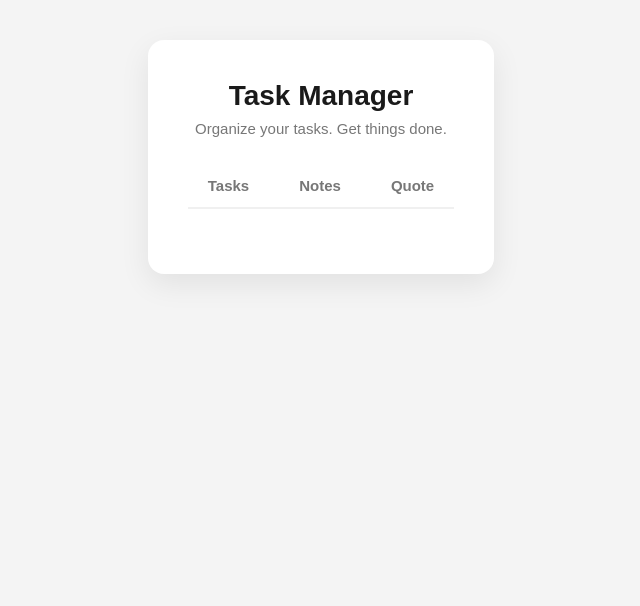
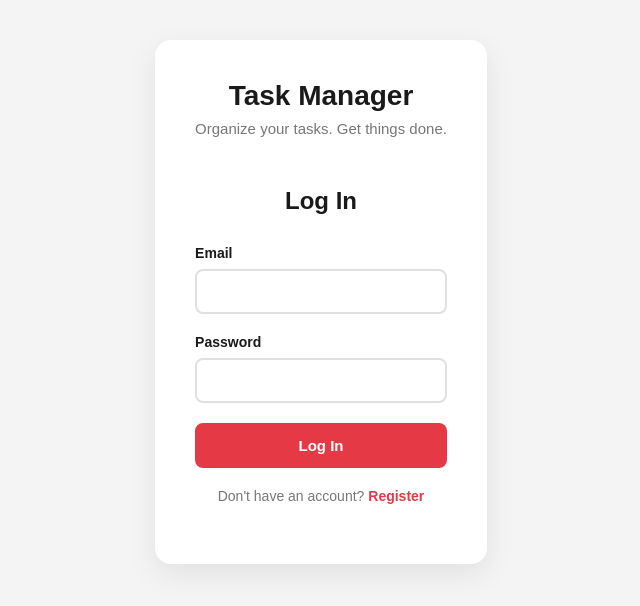
Before and after one commit to profitsylivester-ux/task-manager, a React (Vite) app: page /login in a window 1280 px wide. Shown: the top 606 px of the page, without its empty margins (319-959 px from the left). Built offline with nearby package versions, Linux system fonts and the light colour scheme; no server answers.

Commit message:
Fix auth loading state

```diff
--- a/src/App.jsx
+++ b/src/App.jsx
@@ -1,20 +1,45 @@
-import { Routes, Route, NavLink } from 'react-router-dom'
+import { Routes, Route, NavLink, useNavigate } from 'react-router-dom'
+import { useEffect, useState } from 'react'
 import Header from './components/Header'
 import Footer from './components/Footer'
 import TaskList from './components/TaskList'
 import NotesList from './components/NotesList'
 import QuoteBox from './components/QuoteBox'
+import Login from './pages/Login'
+import Register from './pages/Register'
 
 function App() {
+  const [user, setUser] = useState(null)
+  const [checking, setChecking] = useState(true)
+  const navigate = useNavigate()
+
+  useEffect(() => {
+    const storedUser = localStorage.getItem('user')
+    if (storedUser) {
+      setUser(JSON.parse(storedUser))
+    }
+    setChecking(false)
+  }, [])
+
+  function handleLogout() {
+    localStorage.removeItem('token')
+    localStorage.removeItem('user')
+    setUser(null)
+    navigate('/login')
+  }
+
+  if (checking) {
+    return null
+  }
+
   return (
     <div className="app">
       <Header title="Task Manager" subtitle="Organize your tasks. Get things done." />
 
+      {user && (
+        <>
           <nav className="tab-row">
-        <NavLink
-          to="/"
-          className={({ isActive }) => (isActive ? 'active' : '')}
-        >
+            <NavLink to="/" className={({ isActive }) => (isActive ? 'active' : '')}>
               Tasks
             </NavLink>
             <NavLink
@@ -29,13 +54,22 @@ function App() {
             >
               Quote
             </NavLink>
+            <button className="logout-btn" onClick={handleLogout}>
+              Logout
+            </button>
           </nav>
+
+          <p className="welcome-text">Logged in as {user.email}</p>
+        </>
+      )}
 
       <main>
         <Routes>
-          <Route path="/" element={<TaskList />} />
-          <Route path="/notes" element={<NotesList />} />
-          <Route path="/quote" element={<QuoteBox />} />
+          <Route path="/" element={user ? <TaskList /> : <Login />} />
+          <Route path="/notes" element={user ? <NotesList /> : <Login />} />
+          <Route path="/quote" element={user ? <QuoteBox /> : <Login />} />
+          <Route path="/login" element={<Login />} />
+          <Route path="/register" element={<Register />} />
         </Routes>
       </main>
 
--- a/src/components/NotesList.jsx
+++ b/src/components/NotesList.jsx
@@ -9,11 +9,16 @@ function NotesList() {
   const [editBody, setEditBody] = useState('')
 
   const API_URL = `${import.meta.env.VITE_API_URL.replace('/tasks', '/notes')}`
+  const token = localStorage.getItem('token')
+  const authHeaders = {
+    'Content-Type': 'application/json',
+    Authorization: `Bearer ${token}`,
+  }
 
   useEffect(() => {
     async function loadNotes() {
       try {
-        const response = await fetch(API_URL)
+        const response = await fetch(API_URL, { headers: authHeaders })
         const data = await response.json()
         setNotes(data)
       } catch (error) {
@@ -30,7 +35,7 @@ function NotesList() {
     try {
       const response = await fetch(API_URL, {
         method: 'POST',
-        headers: { 'Content-Type': 'application/json' },
+        headers: authHeaders,
         body: JSON.stringify({ title: newTitle, body: newBody }),
       })
 
@@ -45,7 +50,10 @@ function NotesList() {
 
   async function deleteNote(id) {
     try {
-      await fetch(`${API_URL}/${id}`, { method: 'DELETE' })
+      await fetch(`${API_URL}/${id}`, {
+        method: 'DELETE',
+        headers: authHeaders,
+      })
       setNotes(notes.filter((note) => note._id !== id))
     } catch (error) {
       console.error('Failed to delete note:', error)
@@ -62,7 +70,7 @@ function NotesList() {
     try {
       const response = await fetch(`${API_URL}/${editingId}`, {
         method: 'PUT',
-        headers: { 'Content-Type': 'application/json' },
+        headers: authHeaders,
         body: JSON.stringify({ title: editTitle, body: editBody }),
       })
 
--- a/src/components/TaskList.jsx
+++ b/src/components/TaskList.jsx
@@ -10,11 +10,16 @@ function TaskList() {
   const [editingId, setEditingId] = useState(null)
 
   const API_URL = import.meta.env.VITE_API_URL
+  const token = localStorage.getItem('token')
+  const authHeaders = {
+    'Content-Type': 'application/json',
+    Authorization: `Bearer ${token}`,
+  }
 
   useEffect(() => {
     async function loadTasks() {
       try {
-        const response = await fetch(API_URL)
+        const response = await fetch(API_URL, { headers: authHeaders })
         const data = await response.json()
         setTasks(data)
       } catch (error) {
@@ -76,7 +81,7 @@ function TaskList() {
 
       const response = await fetch(API_URL, {
         method: 'POST',
-        headers: { 'Content-Type': 'application/json' },
+        headers: authHeaders,
         body: JSON.stringify(body),
       })
 
@@ -91,7 +96,10 @@ function TaskList() {
 
   async function deleteTask(id) {
     try {
-      await fetch(`${API_URL}/${id}`, { method: 'DELETE' })
+      await fetch(`${API_URL}/${id}`, {
+        method: 'DELETE',
+        headers: authHeaders,
+      })
       setTasks(tasks.filter((task) => task._id !== id))
     } catch (error) {
       console.error('Failed to delete task:', error)
@@ -105,7 +113,7 @@ function TaskList() {
     try {
       const response = await fetch(`${API_URL}/${id}`, {
         method: 'PUT',
-        headers: { 'Content-Type': 'application/json' },
+        headers: authHeaders,
         body: JSON.stringify({ completed: !task.completed }),
       })
 
@@ -125,7 +133,7 @@ function TaskList() {
     try {
       const response = await fetch(`${API_URL}/${id}`, {
         method: 'PUT',
-        headers: { 'Content-Type': 'application/json' },
+        headers: authHeaders,
         body: JSON.stringify({ title: newTitle.trim() }),
       })
 
--- a/src/index.css
+++ b/src/index.css
@@ -459,3 +459,119 @@ li.overdue {
   font-size: 14px;
   padding: 20px 0;
 }
+
+/* ===== AUTH PAGES ===== */
+.auth-page {
+  display: flex;
+  justify-content: center;
+  padding: 20px 0;
+}
+
+.auth-form {
+  width: 100%;
+  max-width: 400px;
+  display: flex;
+  flex-direction: column;
+  gap: 20px;
+}
+
+.auth-form h1 {
+  font-size: 24px;
+  text-align: center;
+  color: #1a1a1a;
+  margin-bottom: 10px;
+}
+
+.auth-form .form-group {
+  display: flex;
+  flex-direction: column;
+  gap: 8px;
+}
+
+.auth-form label {
+  font-size: 14px;
+  font-weight: 600;
+  color: #1a1a1a;
+}
+
+.auth-form input {
+  padding: 12px 15px;
+  border: 2px solid #e0e0e0;
+  border-radius: 8px;
+  font-size: 15px;
+  font-family: inherit;
+  transition: border-color 0.3s ease, box-shadow 0.3s ease;
+}
+
+.auth-form input:focus {
+  outline: none;
+  border-color: #e63946;
+  box-shadow: 0 0 0 3px rgba(230, 57, 70, 0.1);
+}
+
+.auth-form button {
+  padding: 14px;
+  background-color: #e63946;
+  color: #ffffff;
+  border: none;
+  border-radius: 8px;
+  font-size: 15px;
+  font-weight: 600;
+  cursor: pointer;
+  transition: background-color 0.3s ease, transform 0.3s ease;
+  font-family: inherit;
+}
+
+.auth-form button:hover:not(:disabled) {
+  background-color: #c1121f;
+  transform: translateY(-2px);
+}
+
+.auth-form button:disabled {
+  opacity: 0.6;
+  cursor: not-allowed;
+}
+
+.auth-switch {
+  text-align: center;
+  font-size: 14px;
+  color: #777;
+}
+
+.auth-switch a {
+  color: #e63946;
+  text-decoration: none;
+  font-weight: 600;
+}
+
+.auth-switch a:hover {
+  text-decoration: underline;
+}
+
+/* ===== LOGOUT BUTTON ===== */
+.logout-btn {
+  margin-left: auto;
+  padding: 8px 16px;
+  background-color: transparent;
+  color: #e63946;
+  border: 1px solid #e63946;
+  border-radius: 20px;
+  font-size: 13px;
+  font-weight: 600;
+  cursor: pointer;
+  font-family: inherit;
+  transition: background-color 0.3s ease, color 0.3s ease;
+}
+
+.logout-btn:hover {
+  background-color: #e63946;
+  color: #ffffff;
+}
+
+/* ===== WELCOME TEXT ===== */
+.welcome-text {
+  font-size: 13px;
+  color: #777;
+  text-align: right;
+  margin-bottom: 20px;
+}
--- /dev/null
+++ b/src/pages/Login.jsx
@@ -0,0 +1,83 @@
+import { useState } from 'react'
+import { useNavigate, Link } from 'react-router-dom'
+
+function Login() {
+  const [email, setEmail] = useState('')
+  const [password, setPassword] = useState('')
+  const [error, setError] = useState('')
+  const [loading, setLoading] = useState(false)
+
+  const navigate = useNavigate()
+
+  const API_BASE = import.meta.env.VITE_API_URL.replace('/tasks', '')
+
+  async function handleSubmit(event) {
+    event.preventDefault()
+    setError('')
+    setLoading(true)
+
+    try {
+      const response = await fetch(`${API_BASE}/auth/login`, {
+        method: 'POST',
+        headers: { 'Content-Type': 'application/json' },
+        body: JSON.stringify({ email, password }),
+      })
+
+      const data = await response.json()
+
+      if (!response.ok) {
+        setError(data.error || 'Failed to log in')
+        setLoading(false)
+        return
+      }
+
+      localStorage.setItem('token', data.token)
+      localStorage.setItem('user', JSON.stringify(data.user))
+
+      navigate('/')
+    } catch (err) {
+      setError('Something went wrong')
+      setLoading(false)
+    }
+  }
+
+  return (
+    <div className="auth-page">
+      <form className="auth-form" onSubmit={handleSubmit}>
+        <h1>Log In</h1>
+
+        <div className="form-group">
+          <label>Email</label>
+          <input
+            type="email"
+            value={email}
+            onChange={(e) => setEmail(e.target.value)}
+            required
+          />
+        </div>
+
+        <div className="form-group">
+          <label>Password</label>
+          <input
+            type="password"
+            value={password}
+            onChange={(e) => setPassword(e.target.value)}
+            required
+          />
+        </div>
+
+        {error && <p className="error-text">{error}</p>}
+
+        <button type="submit" disabled={loading}>
+          {loading ? 'Logging in...' : 'Log In'}
+        </button>
+
+        <p className="auth-switch">
+          Don't have an account? <Link to="/register">Register</Link>
+        </p>
+      </form>
+    </div>
+  )
+}
+
+export default Login
--- /dev/null
+++ b/src/pages/Register.jsx
@@ -0,0 +1,83 @@
+import { useState } from 'react'
+import { useNavigate, Link } from 'react-router-dom'
+
+function Register() {
+  const [email, setEmail] = useState('')
+  const [password, setPassword] = useState('')
+  const [error, setError] = useState('')
+  const [loading, setLoading] = useState(false)
+
+  const navigate = useNavigate()
+
+  const API_BASE = import.meta.env.VITE_API_URL.replace('/tasks', '')
+
+  async function handleSubmit(event) {
+    event.preventDefault()
+    setError('')
+    setLoading(true)
+
+    try {
+      const response = await fetch(`${API_BASE}/auth/register`, {
+        method: 'POST',
+        headers: { 'Content-Type': 'application/json' },
+        body: JSON.stringify({ email, password }),
+      })
+
+      const data = await response.json()
+
+      if (!response.ok) {
+        setError(data.error || 'Failed to register')
+        setLoading(false)
+        return
+      }
+
+      localStorage.setItem('token', data.token)
+      localStorage.setItem('user', JSON.stringify(data.user))
+
+      navigate('/')
+    } catch (err) {
+      setError('Something went wrong')
+      setLoading(false)
+    }
+  }
+
+  return (
+    <div className="auth-page">
+      <form className="auth-form" onSubmit={handleSubmit}>
+        <h1>Create Account</h1>
+
+        <div className="form-group">
+          <label>Email</label>
+          <input
+            type="email"
+            value={email}
+            onChange={(e) => setEmail(e.target.value)}
+            required
+          />
+        </div>
+
+        <div className="form-group">
+          <label>Password</label>
+          <input
+            type="password"
+            value={password}
+            onChange={(e) => setPassword(e.target.value)}
+            required
+          />
+        </div>
+
+        {error && <p className="error-text">{error}</p>}
+
+        <button type="submit" disabled={loading}>
+          {loading ? 'Creating...' : 'Create Account'}
+        </button>
+
+        <p className="auth-switch">
+          Already have an account? <Link to="/login">Log in</Link>
+        </p>
+      </form>
+    </div>
+  )
+}
+
+export default Register
```
Lines whose indentation alone changed are shown as unchanged.
